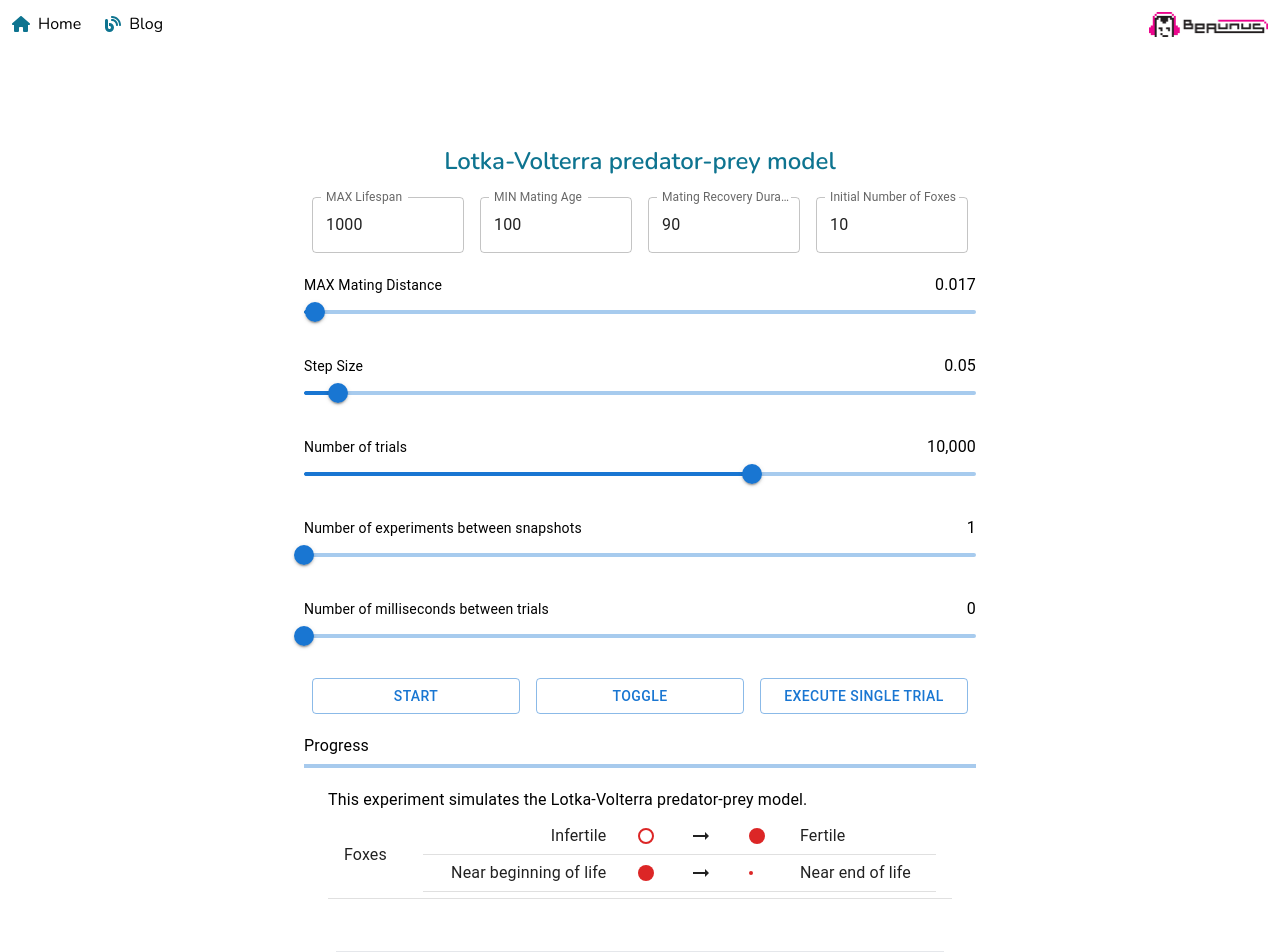
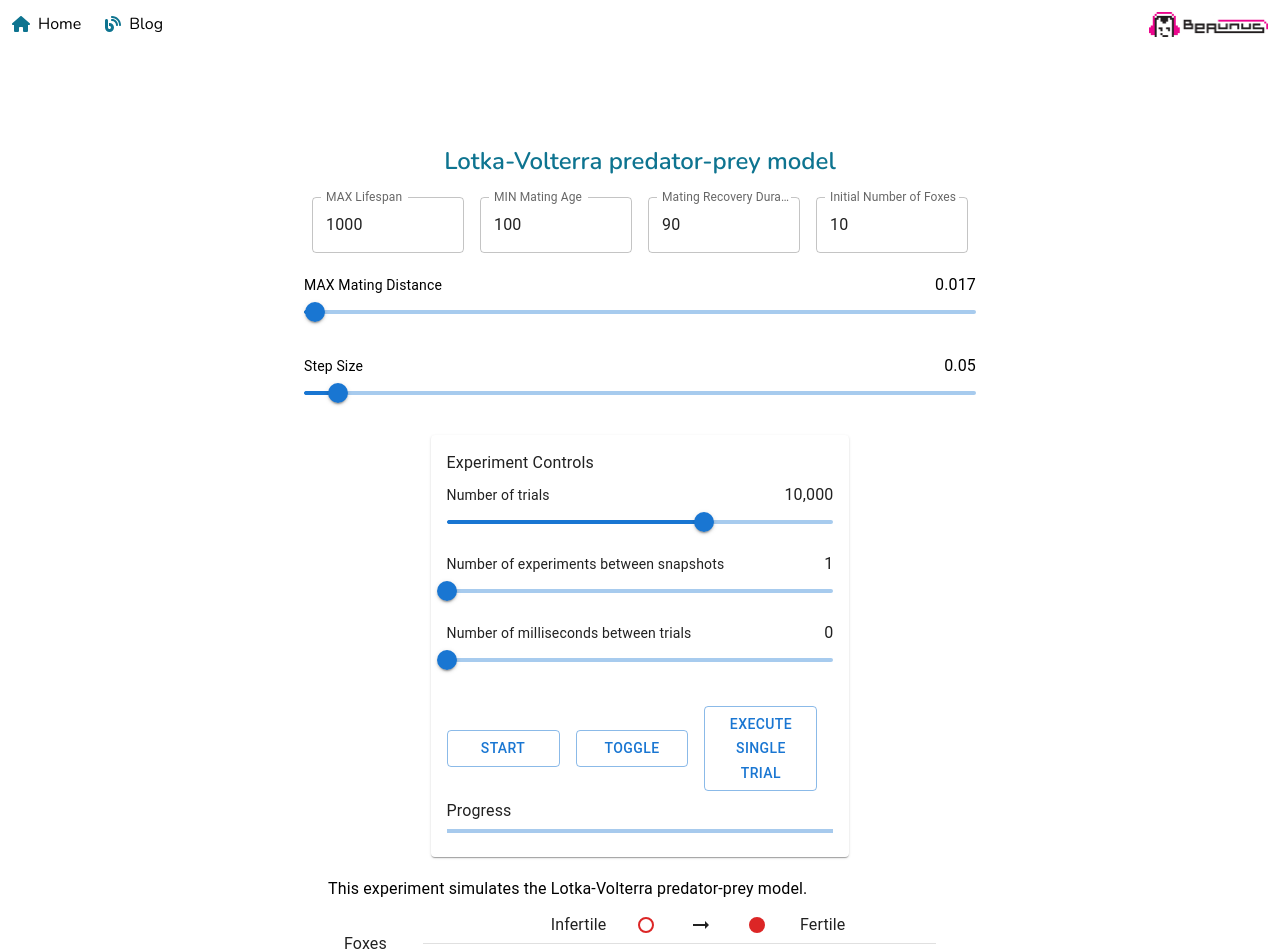
Before and after one commit to beaunus/beaunus.com, a Next.js app: page /blog/lokta-volterra in a window 1280 px wide. Shown: the top 952 px of the page. Built offline with nearby package versions, Linux system fonts and the light colour scheme; no server answers.

Commit message:
feature: use Card for Experiment Controls

```diff
--- a/components/ExperimentComponent.tsx
+++ b/components/ExperimentComponent.tsx
@@ -1,3 +1,4 @@
+import { Card, CardContent } from "@mui/material";
 import Box from "@mui/material/Box";
 import Button from "@mui/material/Button";
 import Grid from "@mui/material/Grid";
@@ -76,7 +77,9 @@ export const ExperimentComponent = <T,>({
 	};
 
 	return (
-		<>
+		<Card>
+			<CardContent className="space-y-2">
+				<Typography className="font-bold">Experiment Controls</Typography>
 				<SliderWithLabels
 					displayValue={(10 ** numTrialsExponent).toLocaleString()}
 					label="Number of trials"
@@ -107,7 +110,7 @@ export const ExperimentComponent = <T,>({
 					onChange={(_event, newValue) => setSleepInterval(newValue as number)}
 					value={sleepInterval}
 				/>
-			<Grid container spacing={2} width="100%">
+				<Grid alignItems="center" container spacing={2} width="100%">
 					<Grid item xs={4}>
 						<Button
 							fullWidth
@@ -153,7 +156,8 @@ export const ExperimentComponent = <T,>({
 					<Typography gutterBottom>Progress</Typography>
 					<LinearProgress value={percentProgress} variant="determinate" />
 				</Box>
-		</>
+			</CardContent>
+		</Card>
 	);
 };
 
```
Lines whose indentation alone changed are shown as unchanged.
